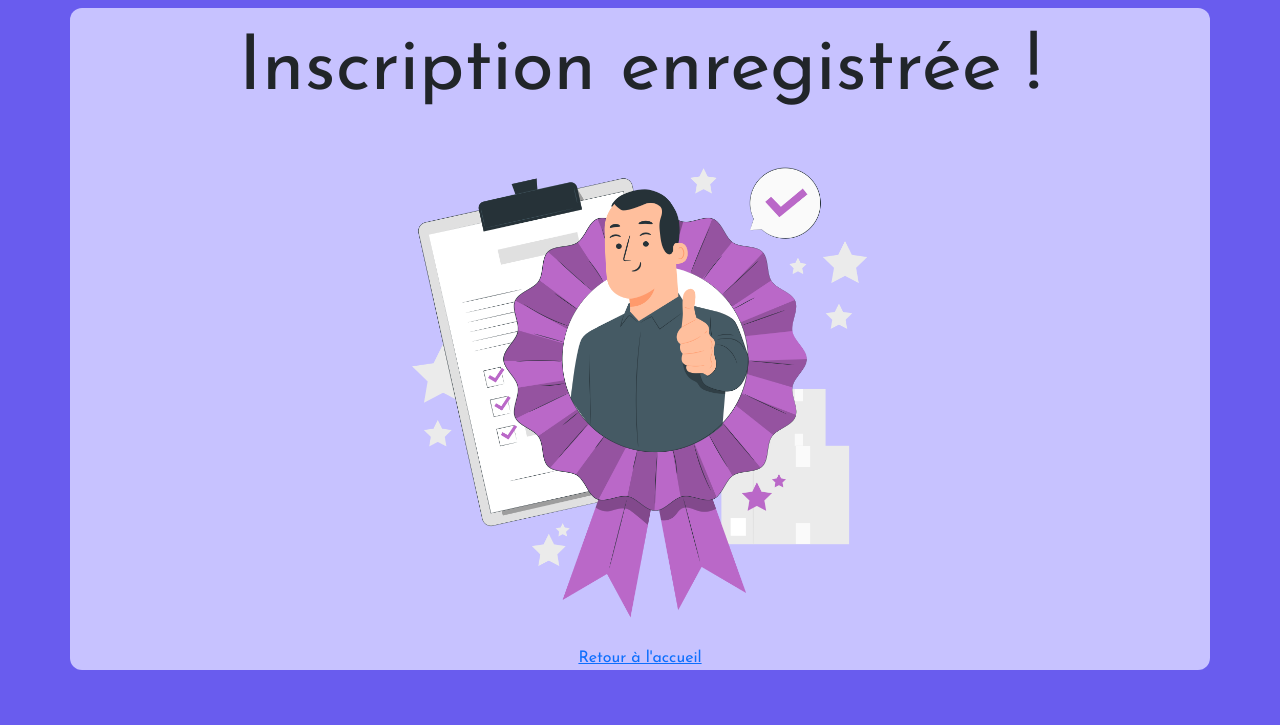
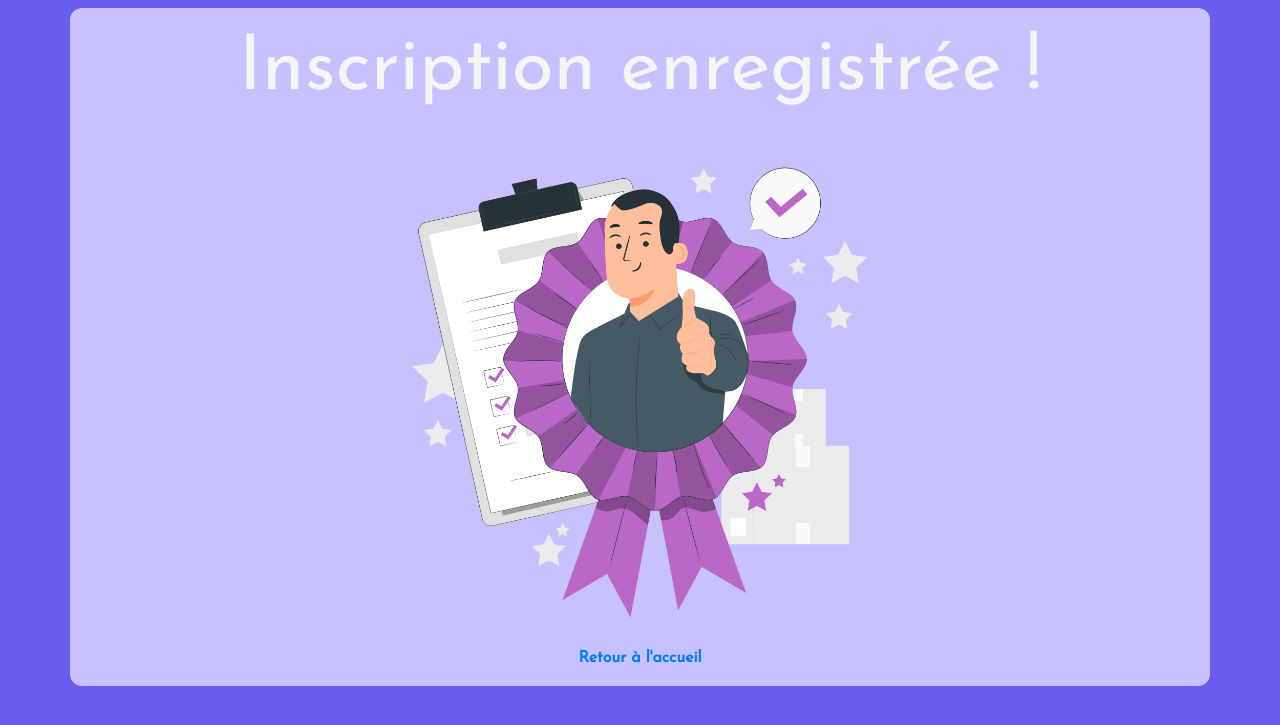
Before and after one commit to XLofi/ProjetMIAGE, a PHP site: page /landing_page.html in a window 1280 px wide. Shown: the top 725 px of the page. Run offline with PHP 8.4, Linux system fonts and the light colour scheme.

Commit message:
homepage link

```diff
--- a/landing_page.html
+++ b/landing_page.html
@@ -16,7 +16,7 @@
                 <div class="col-md-12">
                     <h1 id="title_inscription_succeed">Inscription enregistrée !</h1>
                     <img src="assets/inscription_termine.png" alt="" id="img_inscription">
-                    <span class="centered-link"><a href="home.php">Retour à l'accueil</a></span>
+                    <p class="centered-link"><a href="home.php">Retour à l'accueil</a></p>
                 </div>
             </div>
         </div>
--- a/styles/style.css
+++ b/styles/style.css
@@ -201,12 +201,19 @@ h2,h4{
       font-size: 6vw;
       text-align: center;
       margin-top: 2vh;
+      color: #f5f5f5; /* Couleur du texte du titre */
     }
     .centered-link {
       display: flex; /* Utilisez un affichage flexible pour centrer le contenu horizontalement */
       justify-content: center; /* Centrez le contenu horizontalement */
       margin-top: 10px; /* Ajoutez une marge supérieure pour l'écart entre l'image et le lien */
     }
+    .centered-link a{
+        color: #007bff; /* Couleur du lien */
+        text-decoration: none; /* Supprimez la soulignement du lien */
+        font-weight: bold; /* Rendez le texte du lien en gras */
+    }
+
     #bg_color{
       background-color: #c7c2ff;
       min-height: 90vh;
```
Also changed, not shown: home.php (+17 -0 lines).
